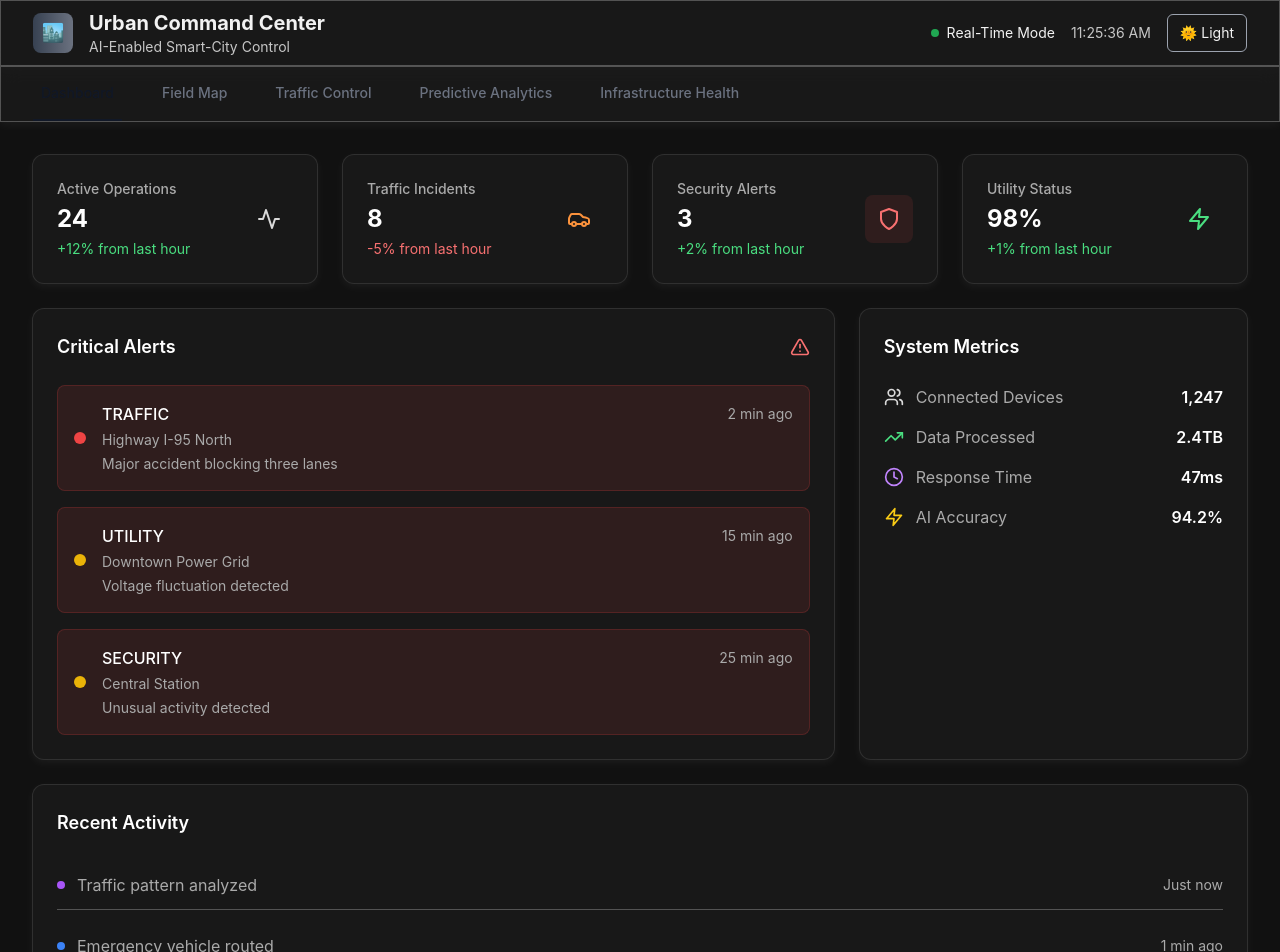
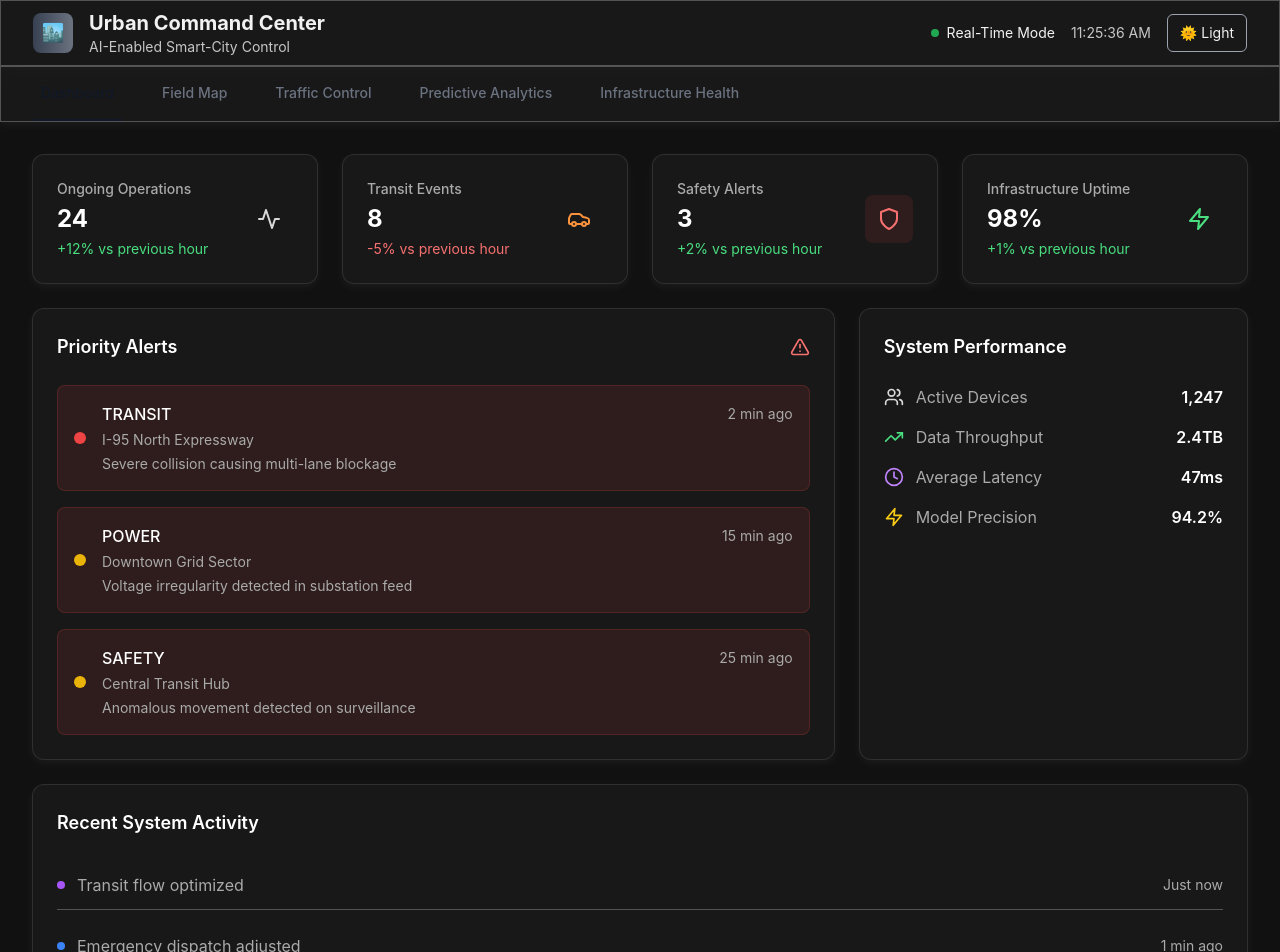
Before and after one commit to Ajay4a2/ai-smatrt-city-0-, a React (Vite) app in the folder frontend/: page / in a window 1280 px wide. Shown: the top 952 px of the page. Built offline with nearby package versions, Linux system fonts and the light colour scheme; no server answers.

Commit message:
Update Dashboard.jsx

```diff
--- a/frontend/src/components/Dashboard.jsx
+++ b/frontend/src/components/Dashboard.jsx
@@ -13,28 +13,28 @@ import {
 const Dashboard = ({ realTimeData }) => {
   const stats = [
     {
-      title: 'Active Operations',
+      title: 'Ongoing Operations',
       value: realTimeData.operations?.length || 24,
       change: '+12%',
       icon: Activity,
       color: 'blue'
     },
     {
-      title: 'Traffic Incidents',
+      title: 'Transit Events',
       value: realTimeData.traffic?.filter(t => t.congestionLevel > 7)?.length || 8,
       change: '-5%',
       icon: Car,
       color: 'orange'
     },
     {
-      title: 'Security Alerts',
+      title: 'Safety Alerts',
       value: realTimeData.operations?.filter(op => op.operationType === 'SECURITY' && op.severity > 3)?.length || 3,
       change: '+2%',
       icon: Shield,
       color: 'red'
     },
     {
-      title: 'Utility Status',
+      title: 'Infrastructure Uptime',
       value: '98%',
       change: '+1%',
       icon: Zap,
@@ -45,27 +45,27 @@ const Dashboard = ({ realTimeData }) => {
   const criticalAlerts = [
     {
       id: 1,
-      type: 'TRAFFIC',
-      location: 'Highway I-95 North',
+      type: 'TRANSIT',
+      location: 'I-95 North Expressway',
       severity: 'CRITICAL',
       time: '2 min ago',
-      description: 'Major accident blocking three lanes'
+      description: 'Severe collision causing multi-lane blockage'
     },
     {
       id: 2,
-      type: 'UTILITY',
-      location: 'Downtown Power Grid',
+      type: 'POWER',
+      location: 'Downtown Grid Sector',
       severity: 'WARNING',
       time: '15 min ago',
-      description: 'Voltage fluctuation detected'
+      description: 'Voltage irregularity detected in substation feed'
     },
     {
       id: 3,
-      type: 'SECURITY',
-      location: 'Central Station',
+      type: 'SAFETY',
+      location: 'Central Transit Hub',
       severity: 'WARNING',
       time: '25 min ago',
-      description: 'Unusual activity detected'
+      description: 'Anomalous movement detected on surveillance'
     }
   ];
 
@@ -84,7 +84,7 @@ const Dashboard = ({ realTimeData }) => {
                   <p className={`text-sm mt-1 ${
                     stat.change.startsWith('+') ? 'text-green-400' : 'text-red-400'
                   }`}>
-                    {stat.change} from last hour
+                    {stat.change} vs previous hour
                   </p>
                 </div>
                 <div className={`p-3 rounded-lg bg-${stat.color}-500/10`}>
@@ -100,7 +100,7 @@ const Dashboard = ({ realTimeData }) => {
         {/* Critical Alerts */}
         <div className="lg:col-span-2 glass-effect rounded-xl p-6">
           <div className="flex items-center justify-between mb-6">
-            <h2 className="text-lg font-semibold text-white">Critical Alerts</h2>
+            <h2 className="text-lg font-semibold text-white">Priority Alerts</h2>
             <AlertTriangle className="w-5 h-5 text-red-400" />
           </div>
           <div className="space-y-4">
@@ -124,33 +124,33 @@ const Dashboard = ({ realTimeData }) => {
 
         {/* System Metrics */}
         <div className="glass-effect rounded-xl p-6">
-          <h2 className="text-lg font-semibold text-white mb-6">System Metrics</h2>
+          <h2 className="text-lg font-semibold text-white mb-6">System Performance</h2>
           <div className="space-y-4">
             <div className="flex items-center justify-between">
               <div className="flex items-center space-x-3">
                 <Users className="w-5 h-5 text-blue-400" />
-                <span className="text-slate-300">Connected Devices</span>
+                <span className="text-slate-300">Active Devices</span>
               </div>
               <span className="text-white font-semibold">1,247</span>
             </div>
             <div className="flex items-center justify-between">
               <div className="flex items-center space-x-3">
                 <TrendingUp className="w-5 h-5 text-green-400" />
-                <span className="text-slate-300">Data Processed</span>
+                <span className="text-slate-300">Data Throughput</span>
               </div>
               <span className="text-white font-semibold">2.4TB</span>
             </div>
             <div className="flex items-center justify-between">
               <div className="flex items-center space-x-3">
                 <Clock className="w-5 h-5 text-purple-400" />
-                <span className="text-slate-300">Response Time</span>
+                <span className="text-slate-300">Average Latency</span>
               </div>
               <span className="text-white font-semibold">47ms</span>
             </div>
             <div className="flex items-center justify-between">
               <div className="flex items-center space-x-3">
                 <Zap className="w-5 h-5 text-yellow-400" />
-                <span className="text-slate-300">AI Accuracy</span>
+                <span className="text-slate-300">Model Precision</span>
               </div>
               <span className="text-white font-semibold">94.2%</span>
             </div>
@@ -160,14 +160,14 @@ const Dashboard = ({ realTimeData }) => {
 
       {/* Recent Activity */}
       <div className="glass-effect rounded-xl p-6">
-        <h2 className="text-lg font-semibold text-white mb-6">Recent Activity</h2>
+        <h2 className="text-lg font-semibold text-white mb-6">Recent System Activity</h2>
         <div className="space-y-3">
           {[
-            { action: 'Traffic pattern analyzed', time: 'Just now', type: 'AI' },
-            { action: 'Emergency vehicle routed', time: '1 min ago', type: 'SYSTEM' },
-            { action: 'Power consumption optimized', time: '3 min ago', type: 'AI' },
-            { action: 'Security camera alert', time: '5 min ago', type: 'IoT' },
-            { action: 'Weather data processed', time: '7 min ago', type: 'SENSOR' }
+            { action: 'Transit flow optimized', time: 'Just now', type: 'AI' },
+            { action: 'Emergency dispatch adjusted', time: '1 min ago', type: 'SYSTEM' },
+            { action: 'Energy load balanced', time: '3 min ago', type: 'AI' },
+            { action: 'Surveillance trigger logged', time: '5 min ago', type: 'IoT' },
+            { action: 'Climate feed updated', time: '7 min ago', type: 'SENSOR' }
           ].map((activity, index) => (
             <div key={index} className="flex items-center justify-between py-3 border-b border-slate-700 last:border-0">
               <div className="flex items-center space-x-3">
```
